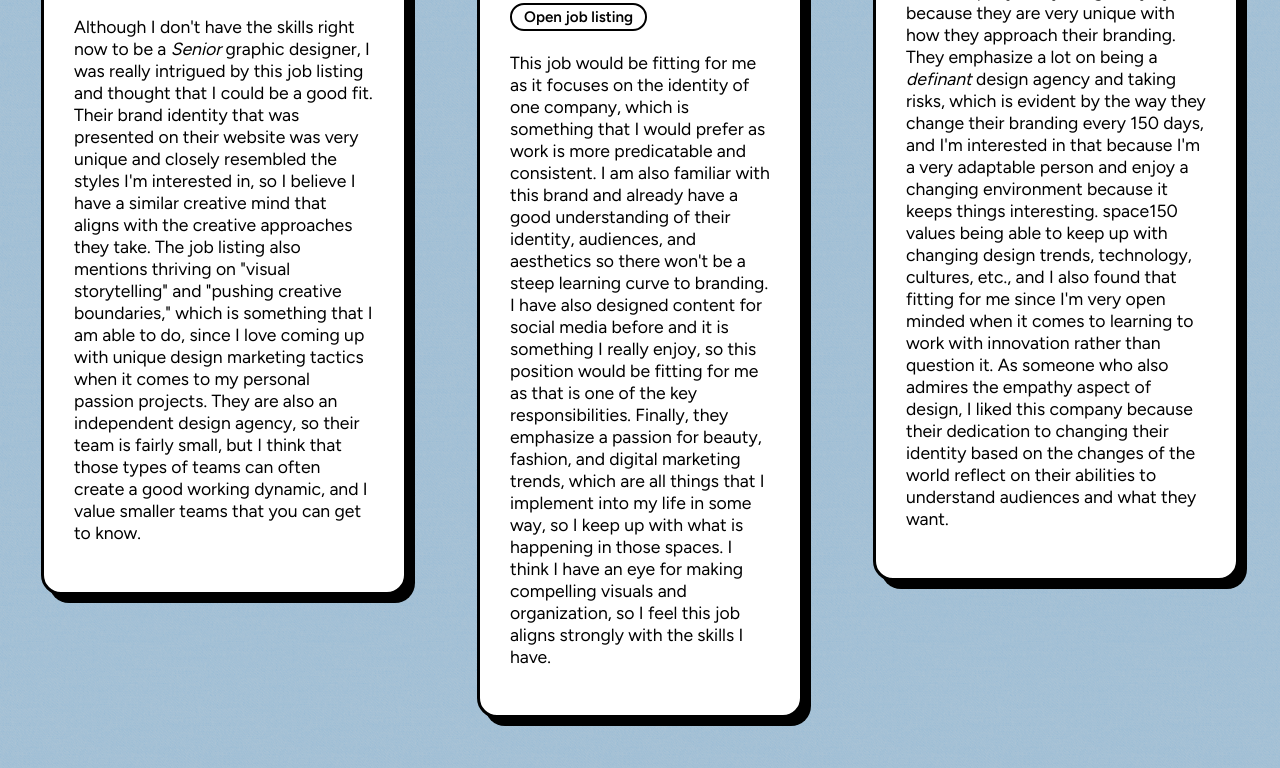
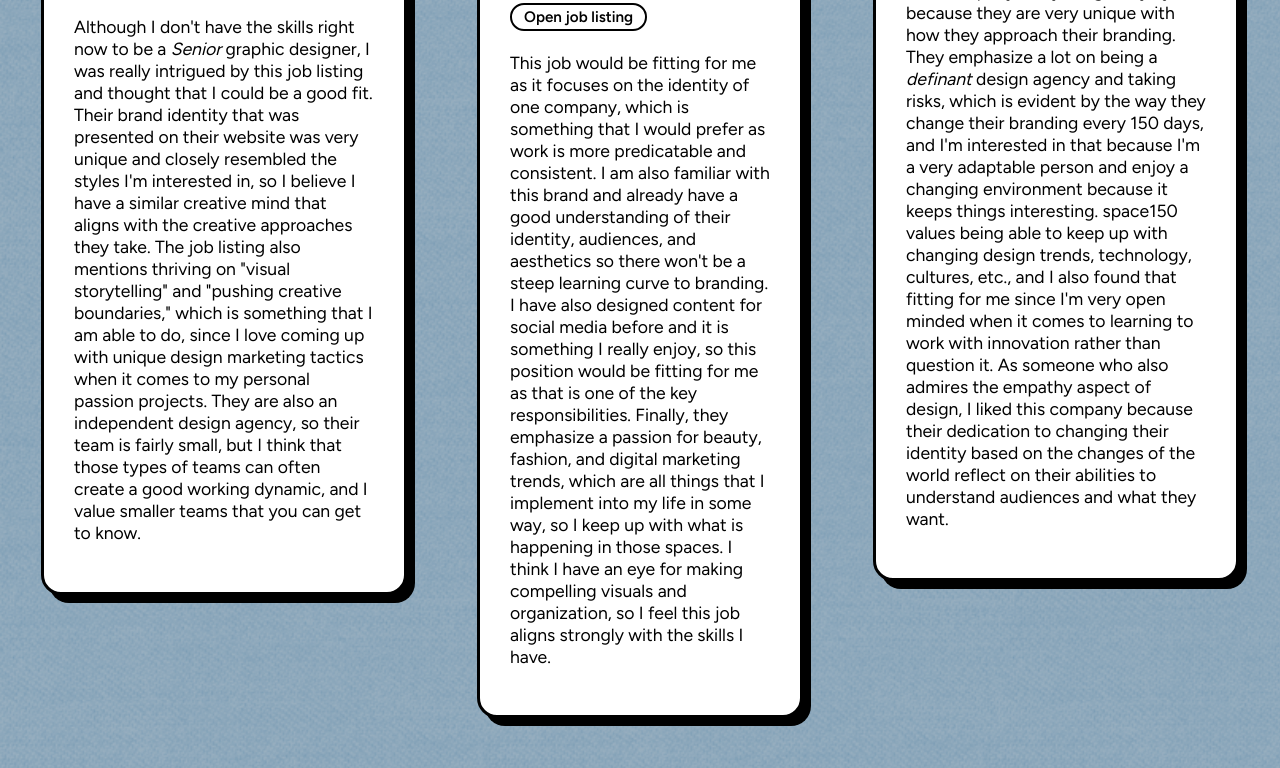
Before and after one commit to alexi1st/introspotive, a plain HTML site: page asg13/index.html in a window 1280 px wide. Shown: the part 621-1389 px from the top of the page. Drawn offline with Linux system fonts and the light colour scheme.

Commit message:
backhorund cannge

```diff
--- a/asg13/styles.css
+++ b/asg13/styles.css
@@ -101,10 +101,10 @@ header*/
 
 body{
     margin: 25px 60px 50px 60px;
-    background-color:rgb(150, 187, 214);
+    background-color:rgb(120, 155, 180);
     background-image: url('img/45-degree-fabric-light.png');
     background-repeat:repeat;
-    background-size:200px;
+    background-size:500px;
 }
 
 h1{
```
